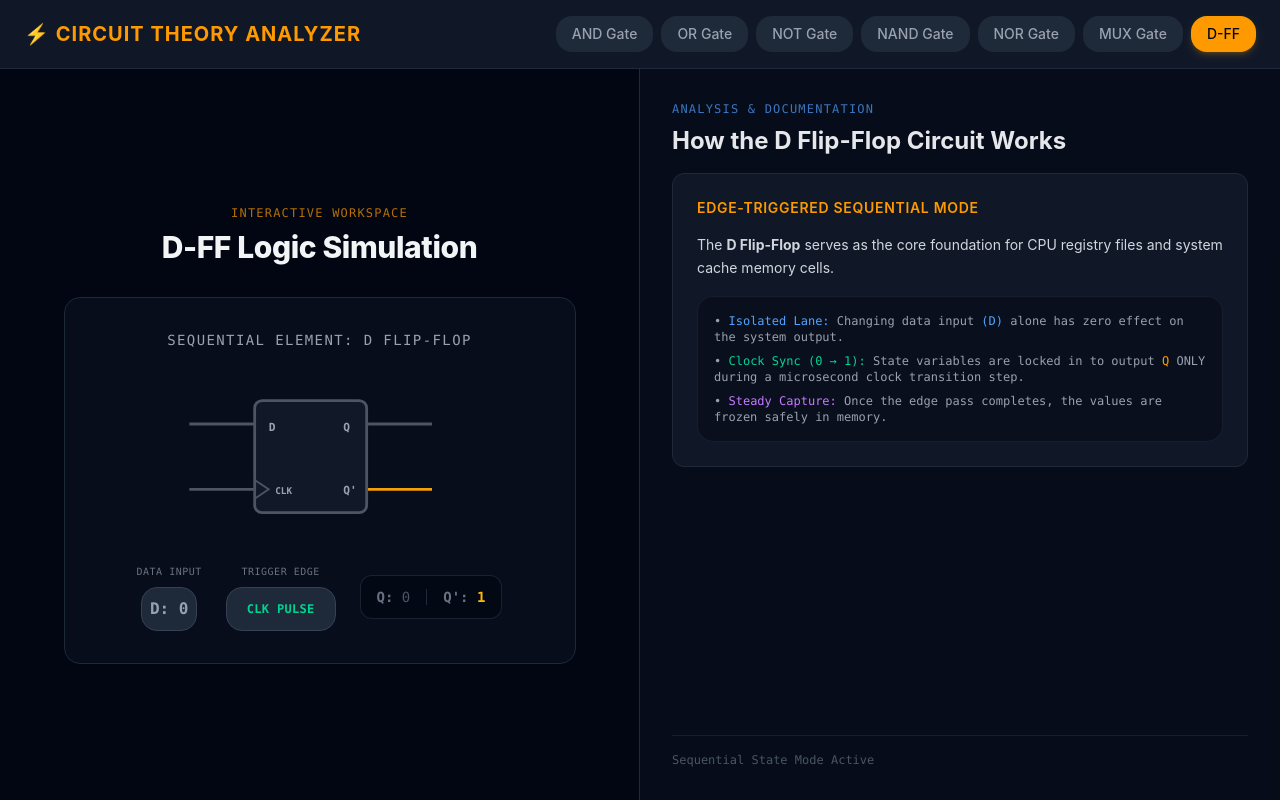
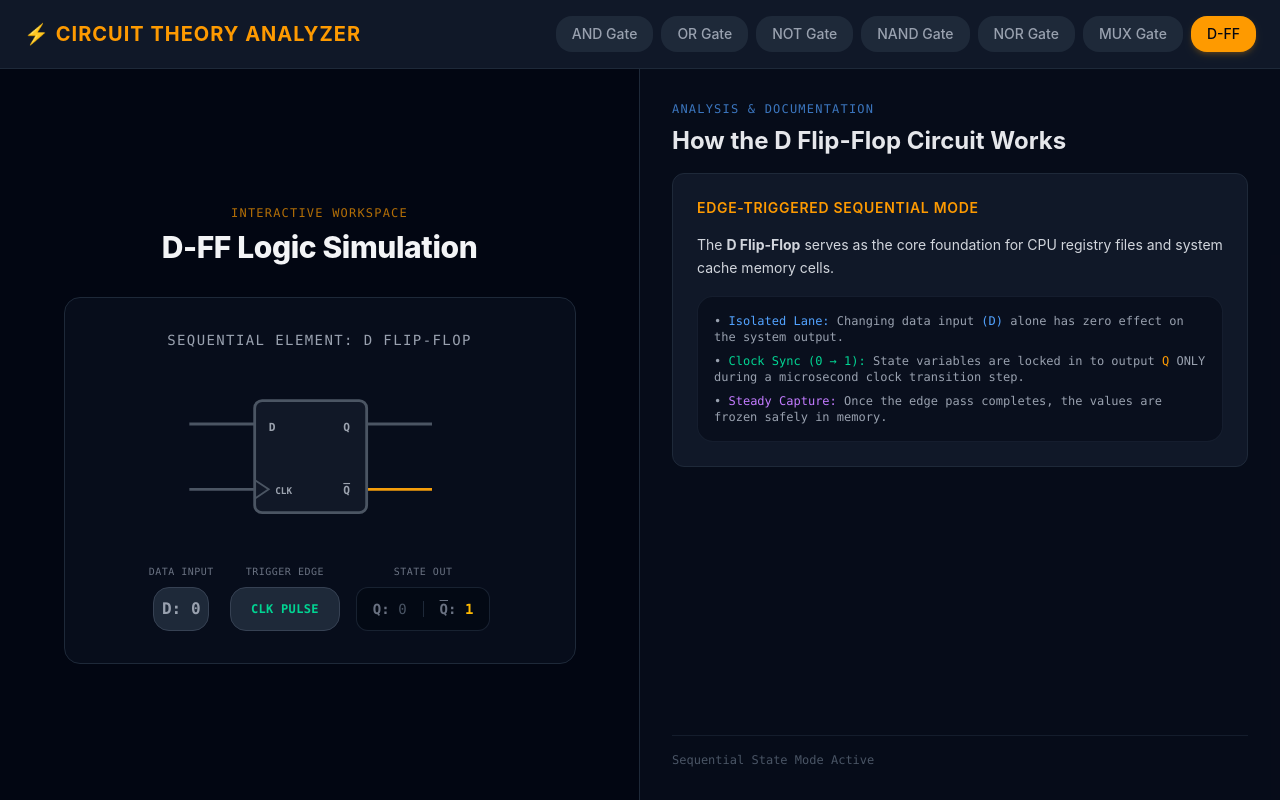
Before and after one commit to YOLO-GIT/circuits_theory, a React (Vite) app: page / in a window 1280 px wide. Both pictures are taken after a click on the button "D-FF". Built offline with nearby package versions, Linux system fonts and the light colour scheme.

Commit message:
Enhance DFlipFlop component: add Bar function for overline styling, adjust text sizes for better readability, and reorganize output display for improved layout

```diff
--- a/src/components/DFlipFlop.tsx
+++ b/src/components/DFlipFlop.tsx
@@ -1,4 +1,9 @@
 import { useState } from "react";
+import type { ReactNode } from "react";
+
+function Bar({ children }: { children: ReactNode }) {
+  return <span className="[text-decoration:overline] decoration-2 pt-0.5">{children}</span>;
+}
 
 export default function DFlipFlop() {
   const [d, setD] = useState<boolean>(false);
@@ -42,16 +47,19 @@ export default function DFlipFlop() {
 
         {/* Signal Pin Text Labels */}
         <text x="95" y="52" fill="#9ca3af" className="font-mono text-xs font-bold">D</text>
-        <text x="102" y="120" fill="#9ca3af" className="font-mono text-[10px] font-bold">CLK</text>
+        <text x="102" y="120" fill="#9ca3af" className="font-mono text-2xs font-bold">CLK</text>
         <text x="175" y="52" fill="#9ca3af" className="font-mono text-xs font-bold">Q</text>
-        <text x="175" y="120" fill="#9ca3af" className="font-mono text-xs font-bold">Q'</text>
+        <text x="175" y="120" fill="#9ca3af" className="font-mono text-xs font-bold [text-decoration:overline] decoration-2">Q</text>
       </svg>
 
       {/* INTERACTIVE CONTROLS */}
-      <div className="flex items-center gap-6 w-full justify-center">
+      <div className="flex items-end gap-4 w-full justify-center">
+
         {/* Data Input Toggle */}
         <div className="flex flex-col items-center gap-2">
-          <span className="text-[10px] font-mono text-gray-500 uppercase tracking-wider">Data Input</span>
+          <span className="text-2xs font-mono text-gray-500 uppercase tracking-wider whitespace-nowrap">
+            Data Input
+          </span>
           <button
             onClick={() => setD(!d)}
             className={`w-14 h-11 rounded-lg font-mono font-bold border transition-all ${
@@ -64,20 +72,27 @@ export default function DFlipFlop() {
 
         {/* Clock Manual Pulse Button */}
         <div className="flex flex-col items-center gap-2">
-          <span className="text-[10px] font-mono text-gray-500 uppercase tracking-wider">Trigger Edge</span>
+          <span className="text-2xs font-mono text-gray-500 uppercase tracking-wider whitespace-nowrap">
+            Trigger Edge
+          </span>
           <button
             onClick={triggerClockPulse}
-            className={`px-5 h-11 rounded-lg font-mono text-xs font-bold tracking-wide border transition-all ${
+            className={`px-4 h-11 min-w-27.5 rounded-lg font-mono text-xs font-bold tracking-wide border transition-all whitespace-nowrap ${
               isClockActive
                 ? "bg-emerald-500 text-gray-950 border-emerald-400 shadow-lg shadow-emerald-500/20"
                 : "bg-gray-800 text-emerald-400 border-gray-700 hover:bg-gray-700"
             }`}
           >
-            {isClockActive ? "⚡ RISING EDGE" : "CLK PULSE"}
+            {isClockActive ? "⚡ RISING" : "CLK PULSE"}
           </button>
         </div>
 
         {/* System Register Outputs */}
+        {/* CHANGE 3: Wrapped in a column configuration with a label to perfectly sync heights with the buttons */}
+        <div className="flex flex-col items-center gap-2">
+          <span className="text-2xs font-mono text-gray-500 uppercase tracking-wider whitespace-nowrap">
+            State Out
+          </span>
           <div className="flex gap-4 bg-gray-950/60 px-4 h-11 items-center rounded-xl border border-gray-800/80 font-mono text-sm">
             <div>
               <span className="text-gray-500 font-bold">Q:</span>{" "}
@@ -85,11 +100,13 @@ export default function DFlipFlop() {
             </div>
             <div className="w-px h-4 bg-gray-800" />
             <div>
-            <span className="text-gray-500 font-bold">Q':</span>{" "}
+              <span className="text-gray-500 font-bold"><Bar>Q</Bar>:</span>{" "}
               <span className={notQ ? "text-amber-400 font-black" : "text-gray-600"}>{notQ ? "1" : "0"}</span>
             </div>
           </div>
         </div>
+
+      </div>
     </div>
   );
 }
```
Lines whose indentation alone changed are shown as unchanged.
